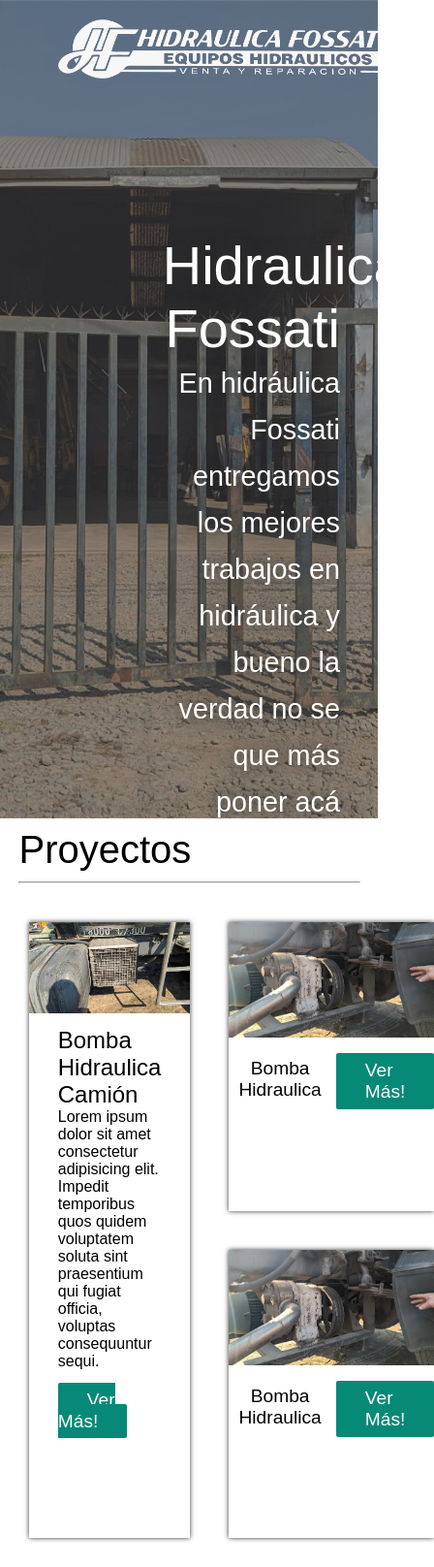
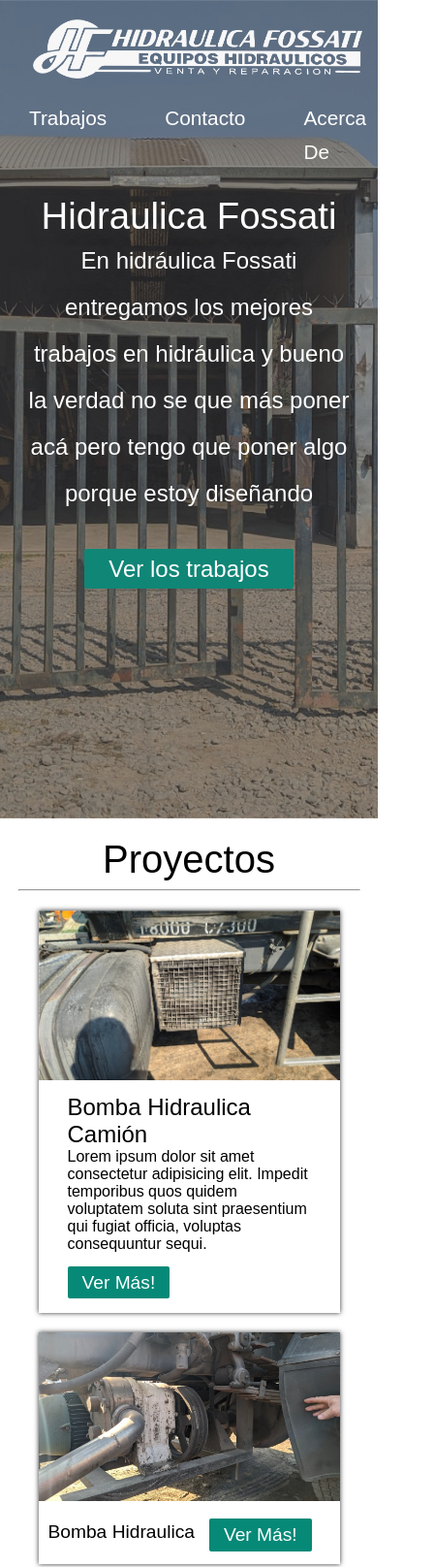
Before and after one commit to SantiagoCiaponi/Hidraulica_Fossati, a plain HTML site: page index.html in a window 390 px wide. Shown: the top 1616 px of the page at 97% size, 448 px wide, since content can reach past the window. Drawn offline with Linux system fonts and the light colour scheme.

Commit message:
mobile terminado

```diff
--- a/sass/components/_breakpoints.scss
+++ b/sass/components/_breakpoints.scss
@@ -33,3 +33,116 @@
     }
   }
 }
+
+@media screen and (max-width:1000px){
+  header{
+    grid-template-columns: 1fr;
+    .logo{
+      padding: 20px 0 0;
+      display: flex;
+      justify-content: center;
+    }
+    .navbar{
+      margin: 0;
+      li{
+        font-size: 1.9rem;
+      }
+    }
+  }
+  .hero{
+    text-align: center;
+    position: relative;
+    top: 0;
+    right: 0;
+    width: 70%;
+    margin: 0 auto;
+  }
+  .hero__title{
+    margin-top: 10px;
+    font-size: 3.1rem;
+  }
+  .hero__description{
+    font-size: 2rem;
+  }
+  .prj{
+  width: 90%;
+  height: 120vh;
+  grid-template-columns: 1fr 1fr;
+  grid-template-rows: 2fr 1fr;
+  &__ar_1{
+    grid-column-start: 1;
+    grid-column-end: 3;
+    grid-row-start: 1;
+    grid-row-end: 2;
+    img{
+      width: 100%;
+      height: 300px;
+      overflow: hidden;
+    }
+    .description{
+      margin-bottom: 20px;
+    }
+  }
+  }
+  .contact{
+    grid-template-columns: 1fr;
+    width: 80%;
+    &_map{
+      height: 200px;
+    }
+  }
+}
+@media screen and (max-width:748px){
+  .navbar li a{
+    font-size: 1.7rem;
+  }
+  .hero{
+    width: 85%;
+  }
+  .hero__title{
+    font-size: 2.8rem;
+  }
+  .hero__description{
+    font-size: 1.8rem;
+  }
+
+}
+@media screen and (max-width:500px){
+   .navbar li a{
+    font-size: 1.3rem;
+   }
+    .hero__title{
+    font-size: 2.4rem;
+    }
+    .hero__description{
+    font-size: 1.5rem;
+    }
+    .prj{
+      height: auto;
+      display: block;
+      &__ar_1{
+        height: auto;
+        .description{
+          padding-bottom: 20px;
+        }
+        img{
+          height: auto;
+        }
+      }
+    }
+    .bar_wrapper .bar{
+      margin: 0;
+    }
+    h2{
+      margin: 0;
+      text-align: center;
+      margin-top: 20px;
+    }
+    .contact h3{
+      font-size: 1.3rem;
+    }
+    .padding-button{
+      font-size: 1.2rem;
+      padding: 6px 15px;
+    }
+}
--- a/sass/main.scss
+++ b/sass/main.scss
@@ -11,5 +11,5 @@
 @import 'base/typography';
 
 //---------Components
+@import 'components/utilities';
 @import 'components/breakpoints';
-@import 'components/utilities';
```
Also changed, not shown: css/main.css.
